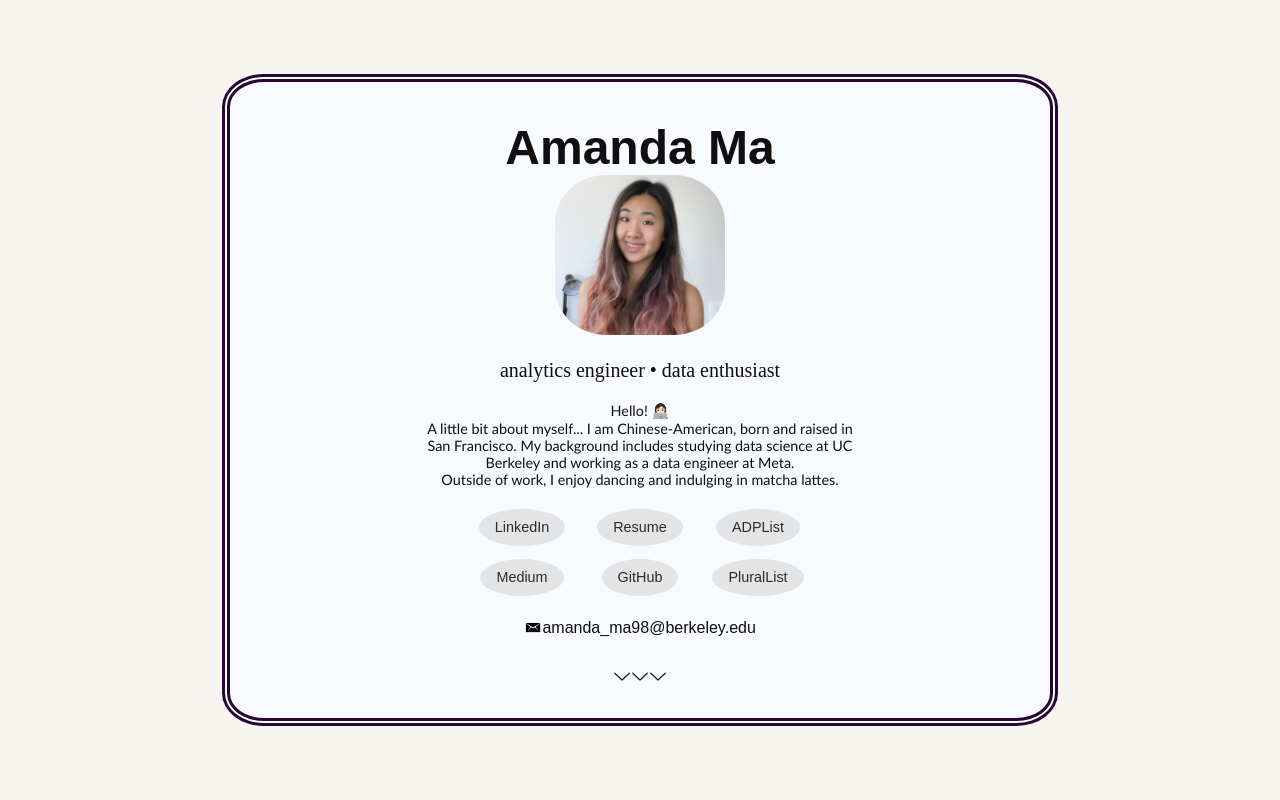
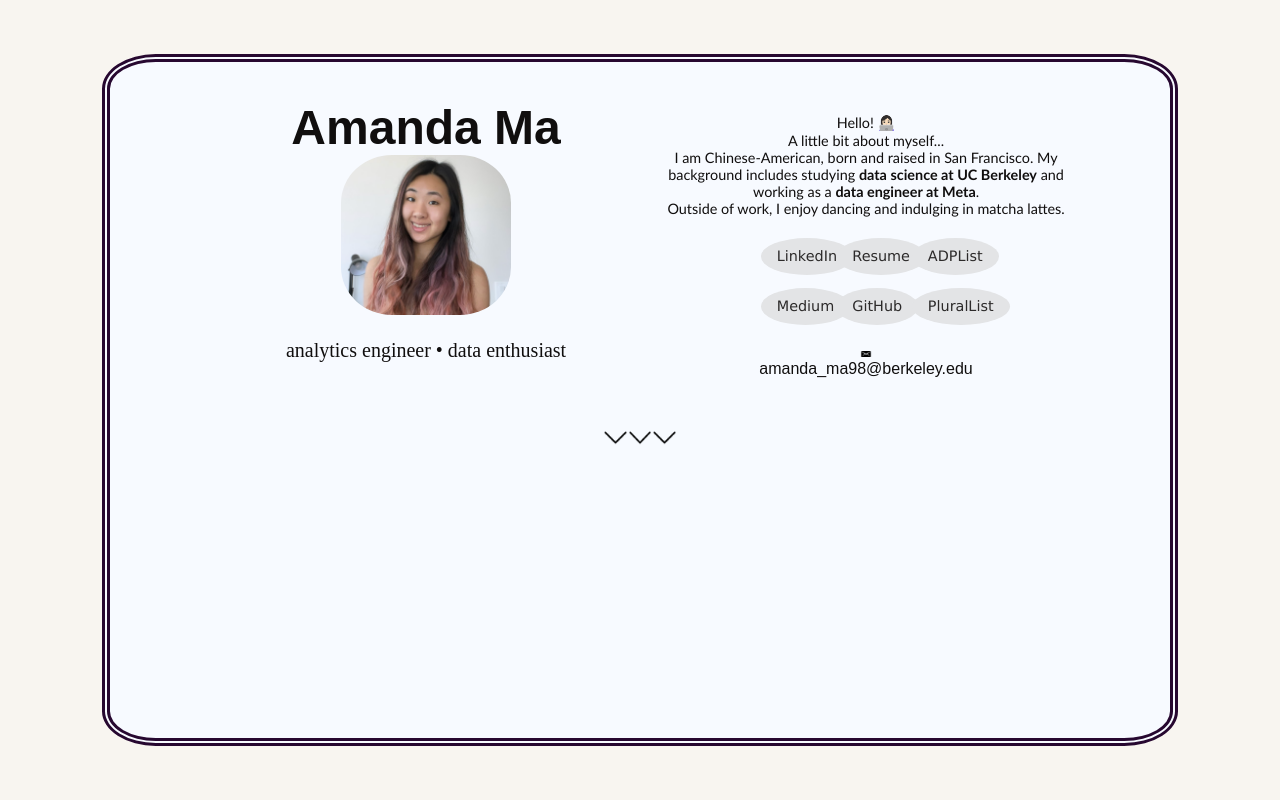
Before and after one commit to mandiema/mandiema.github.io, a React (Create React App) app: page / in a window 1280 px wide. Shown: the top 800 px of the page. Built offline with nearby package versions, Linux system fonts and the light colour scheme.

Commit message:
intro update

```diff
--- a/src/App.css
+++ b/src/App.css
@@ -8,7 +8,7 @@
 }
 
 .Project {
-  background-color: rgb(229, 233, 231);
+  background-color: rgb(229, 230, 233);
   display: flex;
   flex-direction:column;
   align-items: center;
--- a/src/App.js
+++ b/src/App.js
@@ -19,7 +19,7 @@ function App() {
       </section>
 
       <section className='Footer'>
-      © Amanda Ma, 2023
+      © Amanda Ma, 2024
       </section>
     </div>
   );
--- a/src/components/Intro/Button.css
+++ b/src/components/Intro/Button.css
@@ -12,6 +12,7 @@ a {
     color: rgb(44, 42, 42);
     font-size: 1.8vh;
     text-decoration: none;
+    font-family: 'Lucida Sans', 'Lucida Sans Regular', 'Lucida Grande', 'Lucida Sans Unicode', Geneva, Verdana, sans-serif;
 }
 
 a:hover {
--- a/src/components/Intro/ButtonGrid.js
+++ b/src/components/Intro/ButtonGrid.js
@@ -4,13 +4,13 @@ import './ButtonGrid.css'
 
 export default function ButtonGrid() {
     return (
-        <section id="grid">
+        <div id="grid">
             <Button {...BUTTONS[0]} />
             <Button {...BUTTONS[1]} />
             <Button {...BUTTONS[2]} />
             <Button {...BUTTONS[3]} />
             <Button {...BUTTONS[4]} />
             <Button {...BUTTONS[5]} />
-        </section>
+        </div>
     )
 }
--- a/src/components/Intro/Intro.css
+++ b/src/components/Intro/Intro.css
@@ -1,7 +1,7 @@
 #intro-background {
     height: 100vh;
     display: flex;
-    flex-direction:column;
+    flex-direction:row;
     align-items: center;
     justify-content: center;
     background-size:1%;
@@ -9,8 +9,8 @@
 }
 
 #intro-box {
-    width: 80vh;
-    height: 70vh;
+    width: 110vh;
+    height: 75vh;
     background-color: rgb(247, 250, 255);
     padding: 3% 7% 3% 7%;
     border-radius: 5%;
@@ -18,6 +18,21 @@
     border-width: 1vh;
     border-color: rgb(39, 8, 48);
     font-family: sans-serif, 'Arial Narrow Bold', sans-serif;
+}
+
+#intro-left {
+    width: 110vh;
+    padding: 0vh 5vh;
+    justify-content:center;
+}
+
+#intro-right {
+
+}
+
+#main_content {
+    display:flex;
+    flex-direction:row;
 }
 
 #name {
@@ -37,14 +52,14 @@
 }
 
 #experience {
-    margin: 10px 100px;
+    margin: 10px 0px;
     font-size: 1.8vh;
     font-family: Optima;
 }
 
 #email {
     display: flex;
-    flex-direction:row;
+    flex-direction:column;
     align-items: center;
     justify-content: center;
 }
--- a/src/components/Intro/Intro.js
+++ b/src/components/Intro/Intro.js
@@ -8,17 +8,23 @@ import './Intro.css';
 export default function Intro() {
     return (
         <div id="intro-box">
+
+            <div id="main_content">
+            <div id="intro-left">
                 <h1 id="name">Amanda Ma</h1>
                 <img src={headshot} id="headshot" alt="logo" />
                 <p id="specialty">
                     analytics engineer • data enthusiast <br></br>
                 </p>
+            </div>
+
+            <div id="intro-right">
                 <div id="experience">
                     <p>
                     Hello! 👩🏻‍💻 <br></br>
-            A little bit about myself...
+                    A little bit about myself... <br></br>
                     I am Chinese-American, born and raised in San Francisco.
-            My background includes studying data science at UC Berkeley and working as a data engineer at Meta. <br></br>
+                    My background includes studying <b>data science at UC Berkeley</b> and working as a <b>data engineer at Meta</b>. <br></br>
                     Outside of work, I enjoy dancing and indulging in matcha lattes.
                     </p>
                 </div>
@@ -27,11 +33,15 @@ export default function Intro() {
                     <img src={email} width="3%"/>
                     amanda_ma98@berkeley.edu
                 </div>
+            </div>
+            </div>
+
             <div id="scroll-arrow">
                 <img src={arrow} width="3%"></img>
                 <img src={arrow} width="3%"></img>
                 <img src={arrow} width="3%"></img>
             </div>
+
       </div>
     )
 }
```
Lines whose indentation alone changed are shown as unchanged.
